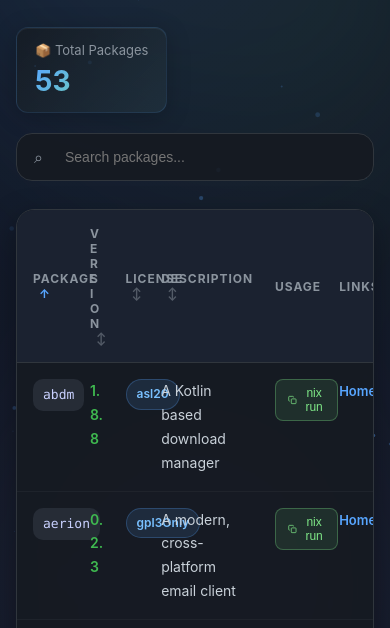
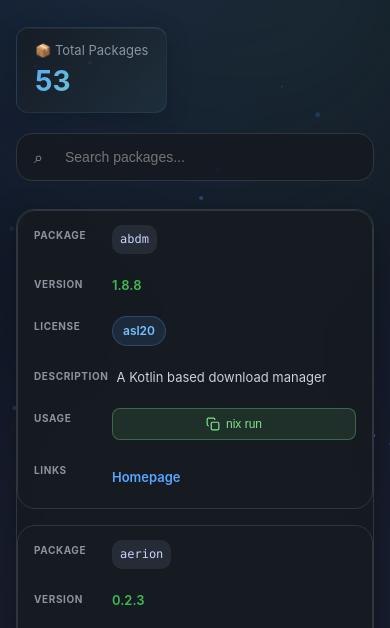
Before and after one commit to lonerOrz/loneros-nur, a plain HTML site: page dist/index.html in a window 390 px wide. Shown: the part 191-819 px from the top of the page. Drawn offline with Linux system fonts and the light colour scheme.

Commit message:
feat: phone card

```diff
--- a/dist/app.js
+++ b/dist/app.js
@@ -110,15 +110,8 @@ function normalizeLicense(license) {
     return license.map(normalizeLicense).join(", ");
   }
 
-  return (
-    license.shortName ||
-    license.spdxId ||
-    license.fullName ||
-    "unknown"
-  );
+  return license.shortName || license.spdxId || license.fullName || "unknown";
 }
-
-
 
 function renderTable(packages) {
   const tbody = document.getElementById("packages-body");
@@ -127,19 +120,19 @@ function renderTable(packages) {
     .map(
       (pkg) => `
         <tr>
-          <td>
+          <td data-label="Package">
             <code>${escapeHtml(pkg.name)}</code>
           </td>
 
-          <td class="version">${escapeHtml(pkg.version || "unknown")}</td>
+          <td data-label="Version" class="version">${escapeHtml(pkg.version || "unknown")}</td>
 
-          <td>
+          <td data-label="License">
             <span class="license-badge">${escapeHtml(normalizeLicense(pkg.license))}</span>
           </td>
 
-          <td class="description">${escapeHtml(pkg.description || "")}</td>
+          <td data-label="Description" class="description">${escapeHtml(pkg.description || "")}</td>
 
-          <td>
+          <td data-label="Usage">
             <button
               class="install-btn"
               onclick="copyToClipboard('${escapeHtml(getInstallCommand(pkg.name))}', this)"
@@ -152,7 +145,7 @@ function renderTable(packages) {
             </button>
           </td>
 
-          <td>
+          <td data-label="Links">
             ${
               pkg.homepage
                 ? `<a href="${escapeHtml(pkg.homepage)}" target="_blank" class="homepage-link">Homepage</a>`
--- a/dist/styles.css
+++ b/dist/styles.css
@@ -54,9 +54,21 @@ body::before {
   inset: -20%;
 
   background:
-    radial-gradient(circle at 20% 20%, rgba(88, 166, 255, 0.12), transparent 40%),
-    radial-gradient(circle at 80% 30%, rgba(126, 231, 135, 0.08), transparent 40%),
-    radial-gradient(circle at 50% 80%, rgba(210, 168, 255, 0.08), transparent 40%);
+    radial-gradient(
+      circle at 20% 20%,
+      rgba(88, 166, 255, 0.12),
+      transparent 40%
+    ),
+    radial-gradient(
+      circle at 80% 30%,
+      rgba(126, 231, 135, 0.08),
+      transparent 40%
+    ),
+    radial-gradient(
+      circle at 50% 80%,
+      rgba(210, 168, 255, 0.08),
+      transparent 40%
+    );
 
   filter: blur(80px);
 
@@ -156,18 +168,28 @@ body::before {
 
   padding: 14px 18px;
 
-  background: linear-gradient(135deg, rgba(22, 27, 34, 0.8) 0%, rgba(36, 54, 66, 0.6) 100%);
+  background: linear-gradient(
+    135deg,
+    rgba(22, 27, 34, 0.8) 0%,
+    rgba(36, 54, 66, 0.6) 100%
+  );
   border: 1px solid rgba(88, 166, 255, 0.15);
-  box-shadow: 0 4px 24px rgba(0, 0, 0, 0.2), inset 0 1px 0 rgba(255, 255, 255, 0.05);
+  box-shadow:
+    0 4px 24px rgba(0, 0, 0, 0.2),
+    inset 0 1px 0 rgba(255, 255, 255, 0.05);
 
   border-radius: 12px;
 
-  transition: transform 0.2s ease, box-shadow 0.2s ease;
+  transition:
+    transform 0.2s ease,
+    box-shadow 0.2s ease;
 }
 
 .stat-card:hover {
   transform: translateY(-2px);
-  box-shadow: 0 8px 32px rgba(88, 166, 255, 0.15), inset 0 1px 0 rgba(255, 255, 255, 0.08);
+  box-shadow:
+    0 8px 32px rgba(88, 166, 255, 0.15),
+    inset 0 1px 0 rgba(255, 255, 255, 0.08);
 }
 
 .stat-label {
@@ -210,7 +232,10 @@ body::before {
 
   outline: none;
 
-  transition: border-color 0.2s ease, box-shadow 0.2s ease, background 0.2s ease;
+  transition:
+    border-color 0.2s ease,
+    box-shadow 0.2s ease,
+    background 0.2s ease;
 }
 
 .search-box input:focus {
@@ -262,7 +287,22 @@ body::before {
 }
 
 .table-scroll {
-  overflow-x: hidden;
+  overflow-x: auto;
+  -webkit-overflow-scrolling: touch;
+}
+
+.table-scroll::-webkit-scrollbar {
+  height: 6px;
+}
+.table-scroll::-webkit-scrollbar-track {
+  background: transparent;
+}
+.table-scroll::-webkit-scrollbar-thumb {
+  background: var(--border);
+  border-radius: 3px;
+}
+.table-scroll::-webkit-scrollbar-thumb:hover {
+  background: var(--muted);
 }
 
 table {
@@ -280,7 +320,7 @@ th:nth-child(2),
 td:nth-child(2) {
   width: 10%;
   white-space: normal;
-  word-break: break-all;
+  word-break: keep-all;
 }
 
 th:nth-child(3),
@@ -341,7 +381,9 @@ td {
 }
 
 tbody tr {
-  transition: background 0.2s ease, box-shadow 0.2s ease;
+  transition:
+    background 0.2s ease,
+    box-shadow 0.2s ease;
 }
 
 tbody tr:hover {
@@ -490,6 +532,26 @@ th[data-sort].sorted .sort-indicator {
   td {
     padding: 16px;
   }
+
+  .table-scroll {
+    overflow-x: auto;
+    -webkit-overflow-scrolling: touch;
+  }
+
+  th:nth-child(4),
+  td:nth-child(4) {
+    width: 28%;
+  }
+
+  th:nth-child(5),
+  td:nth-child(5) {
+    width: 16%;
+  }
+
+  th:nth-child(6),
+  td:nth-child(6) {
+    width: 16%;
+  }
 }
 
 @media (max-width: 640px) {
@@ -504,4 +566,78 @@ th[data-sort].sorted .sort-indicator {
   .stat-card {
     width: 100%;
   }
+
+  table,
+  thead,
+  tbody,
+  th,
+  td,
+  tr {
+    display: block;
+  }
+
+  thead {
+    display: none;
+  }
+
+  tbody tr {
+    margin-bottom: 16px;
+    border: 1px solid var(--border);
+    border-radius: var(--radius);
+    padding: 4px 16px;
+    background: rgba(22, 27, 34, 0.6);
+  }
+
+  tbody tr:hover {
+    box-shadow: none;
+    background: rgba(22, 27, 34, 0.6);
+  }
+
+  td {
+    width: 100% !important;
+    padding: 10px 0;
+    border: none;
+    display: flex;
+    align-items: flex-start;
+    gap: 8px;
+    vertical-align: middle;
+    font-size: 13px;
+  }
+
+  td::before {
+    content: attr(data-label);
+    font-weight: 700;
+    font-size: 10px;
+    text-transform: uppercase;
+    letter-spacing: 0.06em;
+    color: var(--muted);
+    min-width: 70px;
+    flex-shrink: 0;
+    padding-top: 2px;
+  }
+
+  td:last-child {
+    border-bottom: none;
+  }
+
+  td code {
+    font-size: 12px;
+    padding: 4px 8px;
+    word-break: break-all;
+  }
+
+  .version {
+    white-space: normal;
+  }
+
+  .install-btn {
+    width: 100%;
+    justify-content: center;
+    padding: 8px 12px;
+  }
+
+  .homepage-link {
+    display: inline-block;
+    padding: 6px 0;
+  }
 }
```
Also changed, not shown: dist/index.html (+3 -9 lines).
